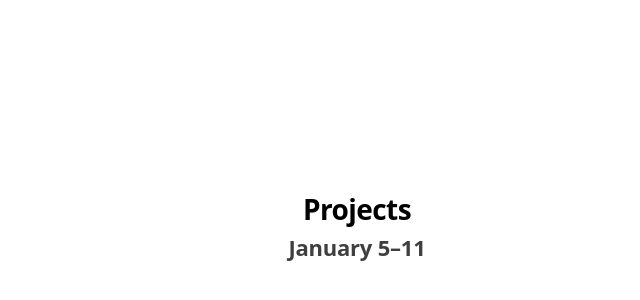
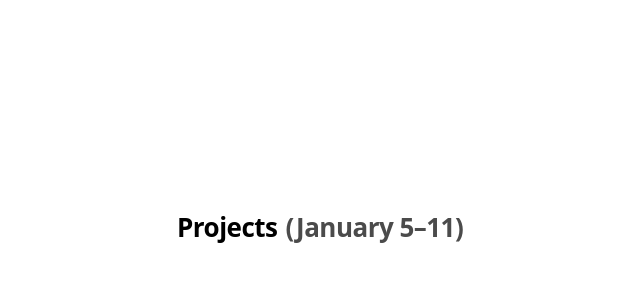
Before and after one commit to jsweeney17/Notion-Widget-Date, a plain HTML site: page work-week.html in a window 1280 px wide. Shown: the part 172-472 px from the top of the page, without its empty margins (283-923 px from the left). Drawn offline with Linux system fonts and the light colour scheme.

Commit message:
Update work-week.html

```diff
--- a/work-week.html
+++ b/work-week.html
@@ -32,37 +32,39 @@
 
     .widget {
       width: 360px;
-      padding: 18px 22px;
+      padding: 16px 20px;
       background: transparent;
-      display: flex;
-      flex-direction: column;
-      gap: 8px;
-
-      /* 👇 this is the key */
-      align-items: center;
-      text-align: center;
+      text-align: left;
     }
 
-    .title {
-      font-size: 28px;
+    .line {
+      font-size: 26px;
       font-weight: 800;
       letter-spacing: -0.02em;
-      line-height: 1.1;
+      line-height: 1.2;
+      display: flex;
+      flex-wrap: wrap;
+      gap: 8px;
+      align-items: baseline;
+    }
+
+    .label {
+      font-weight: 800;
     }
 
     .range {
-      font-size: 22px;
       font-weight: 700;
-      letter-spacing: -0.01em;
-      opacity: 0.75;
+      opacity: 0.7;
     }
   </style>
 </head>
 
 <body>
   <div class="widget">
-    <div class="title">Projects</div>
-    <div class="range" id="range">—</div>
+    <div class="line">
+      <span class="label">Projects</span>
+      <span class="range" id="range">(—)</span>
+    </div>
   </div>
 
   <script>
@@ -86,10 +88,10 @@
         start.getMonth() === end.getMonth() &&
         start.getFullYear() === end.getFullYear()
       ) {
-        return `${start.toLocaleString(undefined, { month: "long" })} ${start.getDate()}–${end.getDate()}`;
+        return `(${start.toLocaleString(undefined, { month: "long" })} ${start.getDate()}–${end.getDate()})`;
       }
 
-      return `${start.toLocaleString(undefined, { month: "short" })} ${start.getDate()} – ${end.toLocaleString(undefined, { month: "short" })} ${end.getDate()}`;
+      return `(${start.toLocaleString(undefined, { month: "short" })} ${start.getDate()}–${end.toLocaleString(undefined, { month: "short" })} ${end.getDate()})`;
     }
 
     function update() {
```
